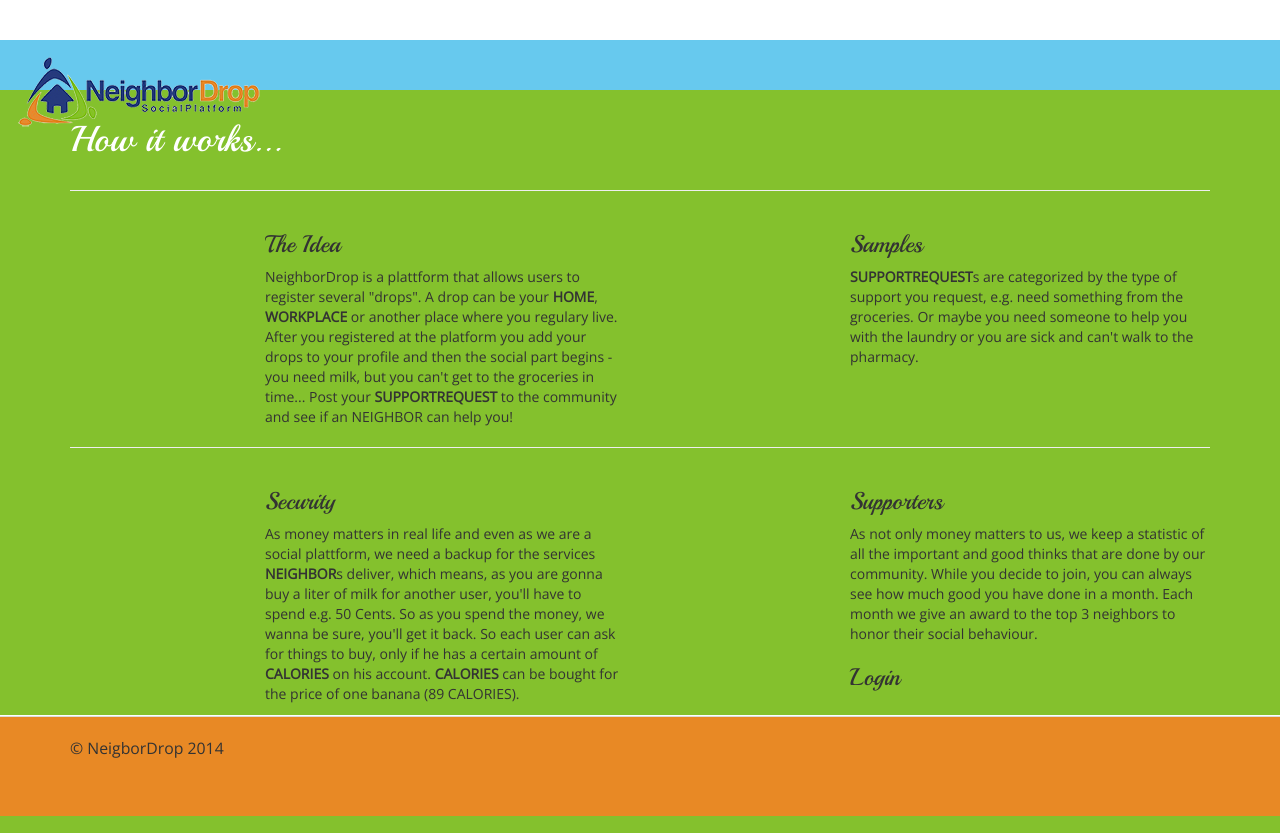
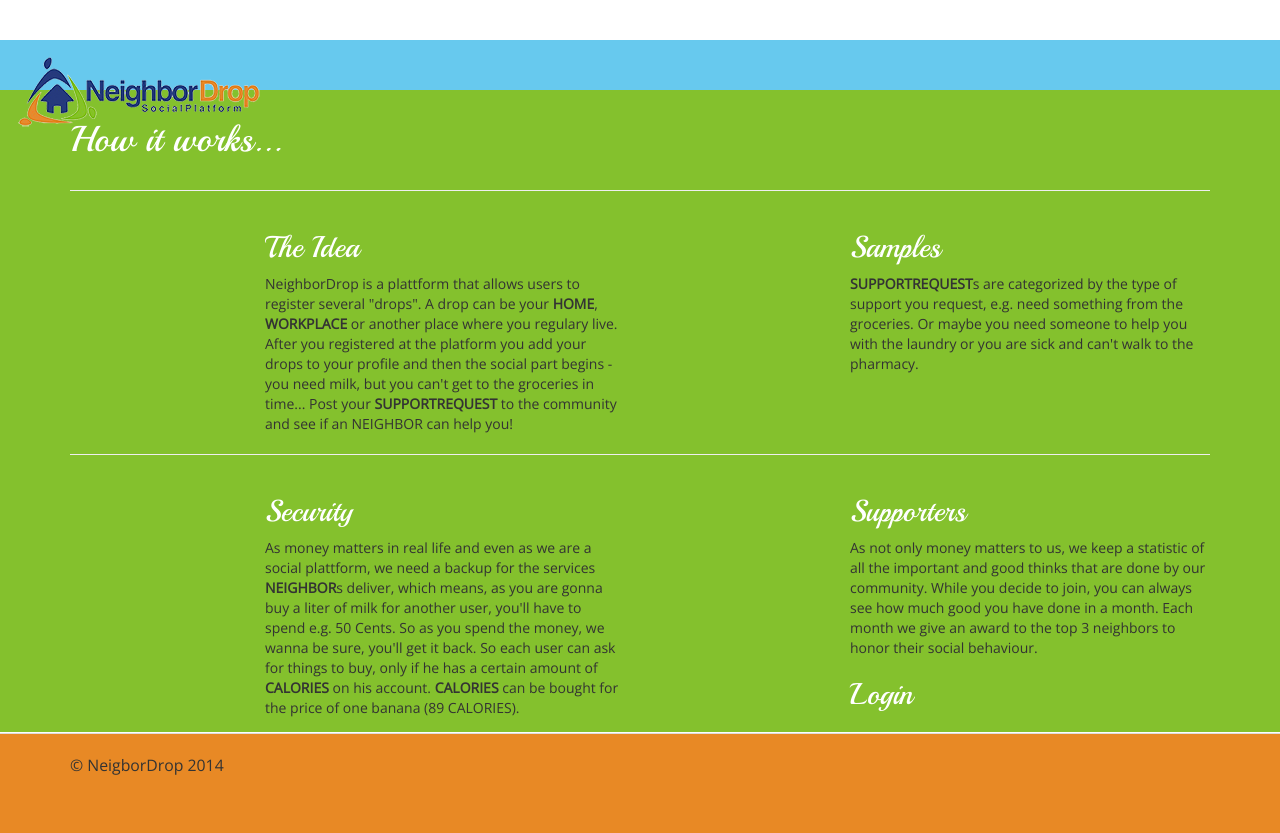
Before and after one commit to philippfrenzel/neighbordrop, a Yii app: template views/site/index.php in a window 1280 px wide. Run offline with PHP 8.4 and a stand-in for Yii, Linux system fonts and the light colour scheme; the template is opened without the code that fills it, so the values that code supplies are empty; some libraries are stand-ins or nearby versions.

Commit message:
style up

```diff
--- a/views/site/index.php
+++ b/views/site/index.php
@@ -70,7 +70,7 @@
     </div>
     <div class="col-md-4">
       <div class="fg_dark">
-        <h3>The Idea</h3>
+        <h2 class="fg_white">The Idea</h2>
         NeighborDrop is a plattform that allows users to register several "drops". A drop
         can be your <b>HOME</b>, <b>WORKPLACE</b> or another place where you regulary live.
         After you registered at the platform you add your drops to your profile and then
@@ -83,7 +83,7 @@
     </div>
     <div class="col-md-4">
       <div class="fg_dark">
-        <h3>Samples</h3>
+        <h2 class="fg_white">Samples</h2>
         <b>SUPPORTREQUEST</b>s are categorized by the type of support you request, e.g. need something
         from the groceries. Or maybe you need someone to help you with the laundry or you are sick and
         can't walk to the pharmacy.
@@ -97,7 +97,7 @@
     </div>
     <div class="col-md-4">
       <div class="fg_dark">
-        <h3>Security</h3>
+        <h2 class="fg_white">Security</h2>
         As money matters in real life and even as we are a social plattform, we need a backup
         for the services <b>NEIGHBOR</b>s deliver, which means, as you are gonna buy a liter of
         milk for another user, you'll have to spend e.g. 50 Cents. So as you spend the money,
@@ -111,13 +111,13 @@
     </div>
     <div class="col-md-4">
       <div class="fg_dark">
-        <h3>Supporters</h3>
+        <h2 class="fg_white">Supporters</h2>
         As not only money matters to us, we keep a statistic of all the important and good
         thinks that are done by our community. While you decide to join, you can always see
         how much good you have done in a month. Each month we give an award to the top 3
         neighbors to honor their social behaviour.
 
-        <h3>Login</h3>
+        <h2 class="fg_white">Login</h2>
         <?= \dektrium\user\widgets\Connect::widget(); ?>
         <?= \dektrium\user\widgets\Login::widget(); ?>
 
```
